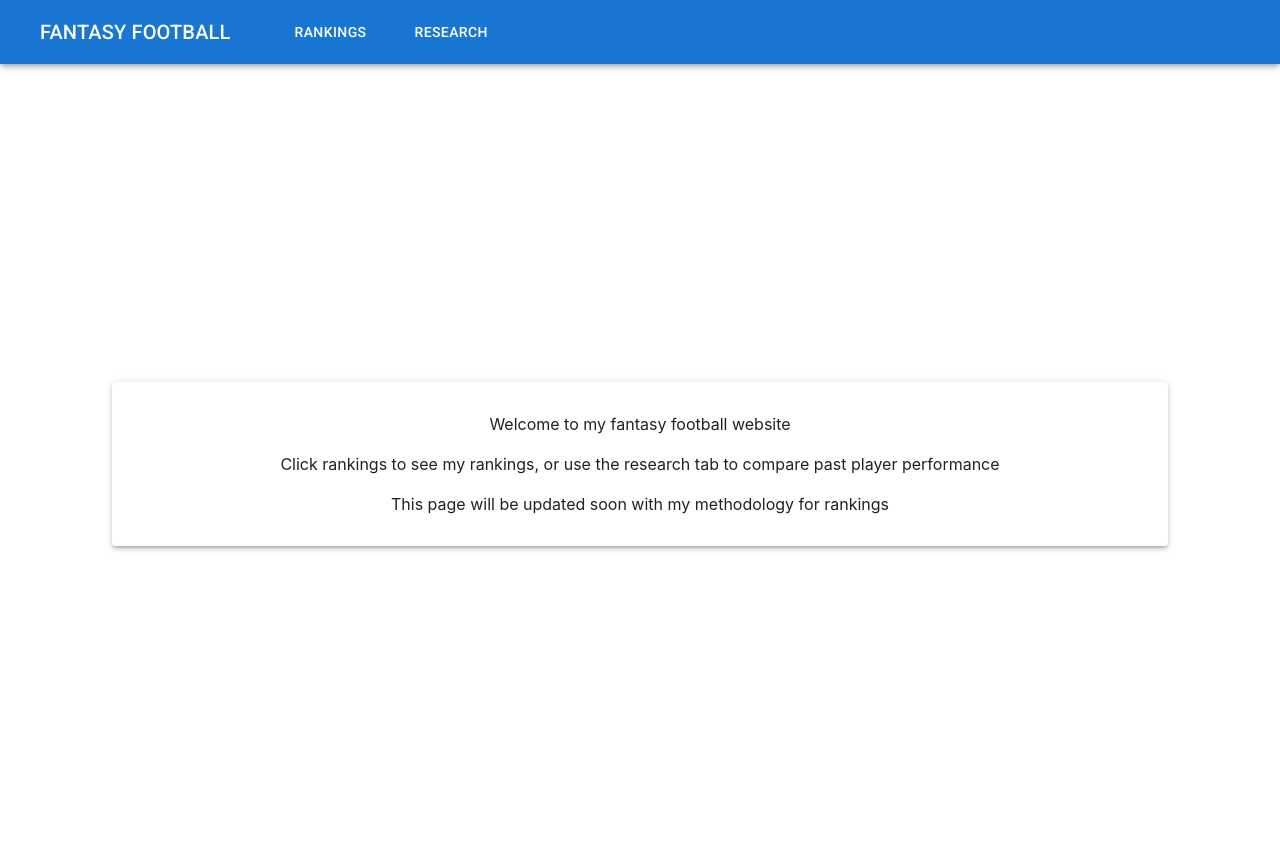
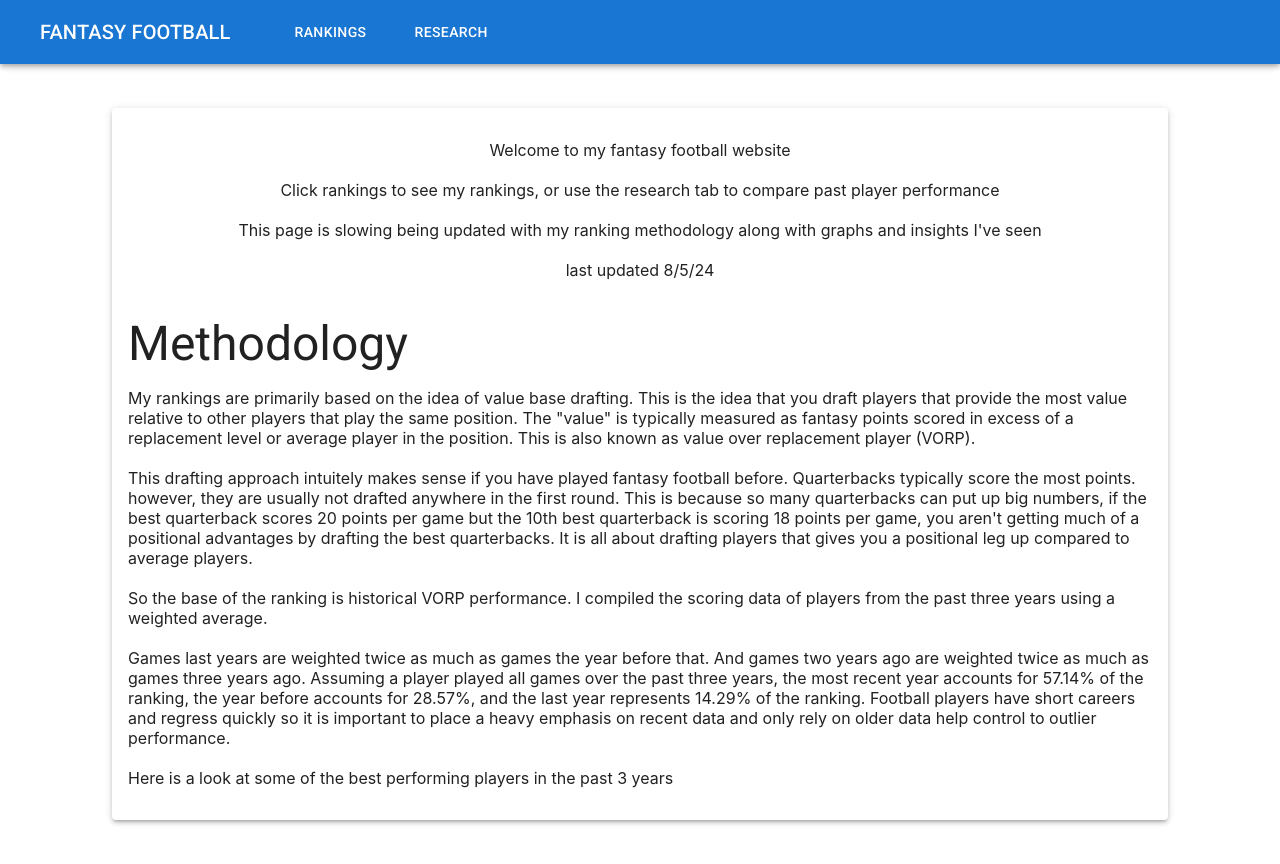
Before and after one commit to Justinzh0905/FantasyFootballv3, a React (Create React App) app in the folder frontend/: page / in a window 1280 px wide. Built offline with nearby package versions, Linux system fonts and the light colour scheme.

Commit message:
beginning blurb

```diff
--- a/frontend/src/App.js
+++ b/frontend/src/App.js
@@ -24,11 +24,41 @@ function NavBar() {
 
 function HomeBlurb() {
   return (
-    <p>
-      Welcome to my fantasy football website <br /> <br />
-      Click rankings to see my rankings, or use the research tab to compare past player performance <br /> <br />
-      This page will be updated soon with my methodology for rankings
-    </p>
+    <>
+      <p>
+        Welcome to my fantasy football website <br /> <br />
+        Click rankings to see my rankings, or use the research tab to compare past player performance <br /> <br />
+        This page is slowing being updated with my ranking methodology along with graphs and insights I've seen <br /> <br />
+        last updated 8/5/24
+      </p>
+      <br />
+      <Box sx={{textAlign: 'left'}}>
+        <Typography variant='h3' gutterBottom>
+          Methodology
+        </Typography >
+
+        <p>
+          My rankings are primarily based on the idea of value base drafting. This is the idea that you draft players that provide the most value relative to
+          other players that play the same position. The "value" is typically measured as fantasy points scored in excess of a replacement level or average player in the position. This is also known as value over replacement player (VORP).
+          <br /> <br />
+          This drafting approach intuitely makes sense if you have played fantasy football before.
+          Quarterbacks typically score the most points. however, they are usually not drafted anywhere in the first round.
+          This is because so many quarterbacks can put up big numbers, if the best quarterback scores 20 points per game but the 10th best quarterback is scoring 18 points per game,
+          you aren't getting much of a positional advantages by drafting the best quarterbacks.
+          It is all about drafting players that gives you a positional leg up compared to average players.
+          <br /> <br />
+          So the base of the ranking is historical VORP performance.
+          I compiled the scoring data of players from the past three years using a weighted average.
+          <br /> <br />
+          Games last years are weighted twice as much as games the year before that. And games two years ago are weighted twice as much as games three years ago.
+          Assuming a player played all games over the past three years,
+          the most recent year accounts for 57.14% of the ranking, the year before accounts for 28.57%, and the last year represents 14.29% of the ranking.
+          Football players have short careers and regress quickly so it is important to place a heavy emphasis on recent data and only rely on older data help control to outlier performance.
+          <br /> <br />
+          Here is a look at some of the best performing players in the past 3 years
+        </p>
+      </Box>
+    </>
   )
 }
 
```
